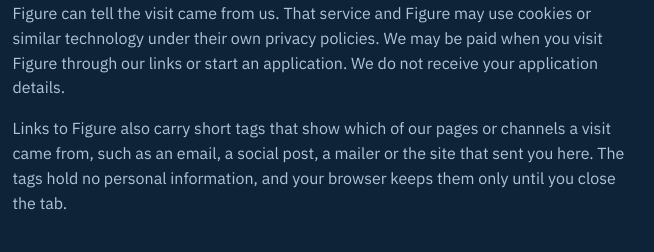
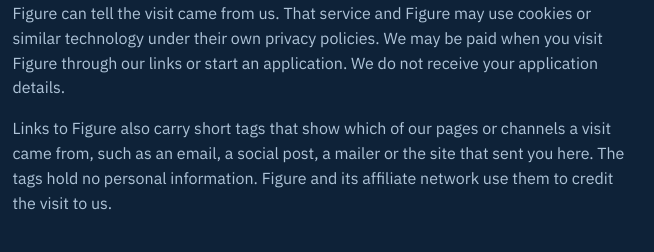
Before and after one commit to jesse537/homeeqty-site, a plain HTML site: page privacy/index.html in a window 1280 px wide. Shown: the part 1025-1277 px from the top of the page, 314-968 px from the left. Drawn offline with Linux system fonts and the light colour scheme.

Commit message:
Privacy page: tracking tag line as approved by Compliance
Co-Authored-By: Claude Opus 5.5 <noreply@anthropic.com>

```diff
--- a/privacy/index.html
+++ b/privacy/index.html
@@ -65,7 +65,7 @@
 
       <h2>Links to Figure and affiliate tracking</h2>
       <p>When you click a link to Figure, it passes through an affiliate tracking service so that Figure can tell the visit came from us. That service and Figure may use cookies or similar technology under their own privacy policies. We may be paid when you visit Figure through our links or start an application. We do not receive your application details.</p>
-      <p>Links to Figure also carry short tags that show which of our pages or channels a visit came from, such as an email, a social post, a mailer or the site that sent you here. The tags hold no personal information, and your browser keeps them only until you close the tab.</p>
+      <p>Links to Figure also carry short tags that show which of our pages or channels a visit came from, such as an email, a social post, a mailer or the site that sent you here. The tags hold no personal information. Figure and its affiliate network use them to credit the visit to us.</p>
 
       <h2>Cookies and analytics</h2>
       <p>We do not currently run analytics or advertising cookies on this site. Our pages load fonts from Google Fonts, which receives your IP address when the page loads. If we add analytics, we will update this policy first.</p>
```
